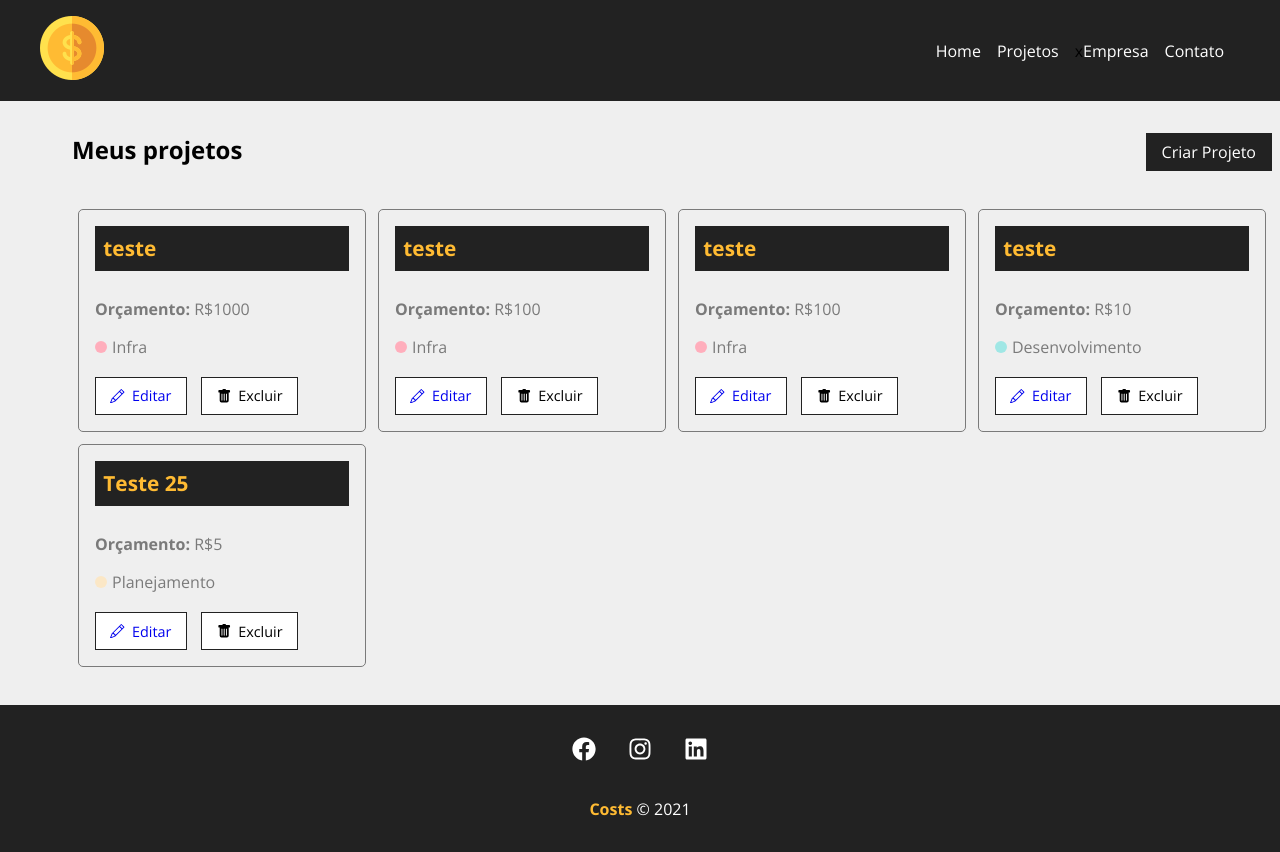
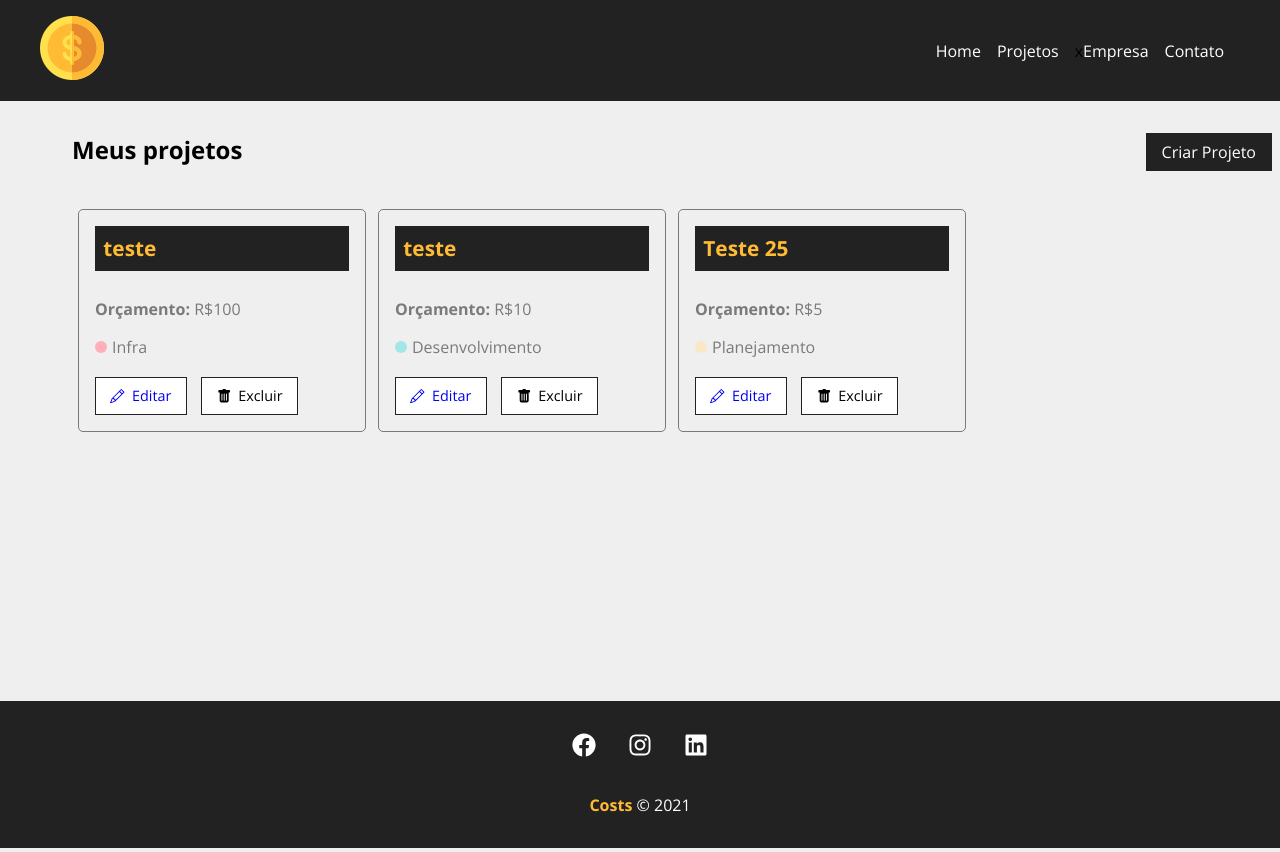
Before and after one commit to patricia-diasr/costs, a React (Create React App) app: page /projects in a window 1280 px wide. Shown: the top 852 px of the page. Built offline with nearby package versions, Linux system fonts and the light colour scheme; data requests are answered from the project's data file.

Commit message:
Removendo projetos

```diff
--- a/db.json
+++ b/db.json
@@ -1,27 +1,5 @@
 {
   "projects": [
-    {
-      "id": "bd93",
-      "name": "teste",
-      "budget": "1000",
-      "category": {
-        "id": "1",
-        "name": "Infra"
-      },
-      "cost": 0,
-      "services": []
-    },
-    {
-      "id": "1031",
-      "name": "teste",
-      "budget": "100",
-      "category": {
-        "id": "1",
-        "name": "Infra"
-      },
-      "cost": 0,
-      "services": []
-    },
     {
       "id": "57ac",
       "name": "teste",
--- a/src/components/pages/Projects.js
+++ b/src/components/pages/Projects.js
@@ -11,6 +11,7 @@
 function Projects () {
     const [projects, setProjects] = useState([]);
     const [removeLoading, setRemoveLoading] = useState(false);
+    const [projectMessage, setProjectMessage] = useState('');
 
     useEffect( () => {
         setTimeout(()=> {
@@ -37,6 +38,21 @@
         message = location.state.message;
     }
 
+    function removeProject(id) {
+        fetch(`http://localhost:5000/projects/${id}`, {
+            method: "DELETE",
+            headers: {
+                "Content-type": "application/json"
+            }
+        })
+        .then( resp => resp.json() )
+        .then ( data => {
+            setProjects(projects.filter((project) => project.id !== id ));
+            setProjectMessage('Projeto removido com sucesso!');
+        } )
+        .catch( err => console.log(err) );
+    }
+
     return (
         <section className={styles.project_container}>
             <div className={styles.title_container}>
@@ -44,6 +60,7 @@
                 <LinkButton to='/newProject' text='Criar Projeto'/>
             </div>
             { message && <Message msg={message} type="success"></Message> }
+            { projectMessage && <Message msg={projectMessage} type="success"></Message> }
             <Container customClass="start">
                 {projects.length > 0 &&
                     projects.map((project) => (
@@ -53,6 +70,7 @@
                             budget={project.budget}
                             category={project.category.name}
                             key={project.id}
+                            handleRemove={removeProject}
                         />
                     ))
                 }
--- a/src/components/project/ProjectCard.js
+++ b/src/components/project/ProjectCard.js
@@ -4,6 +4,11 @@
 import { BsPencil, BsFillTrashFill } from 'react-icons/bs';
 
 function ProjectCard({id, name, budget, category, handleRemove}) {
+    const remove = (e) => {
+        e.preventDefault();
+        handleRemove(id);
+    }
+
     return (
         <div className={styles.project_card}>
             <h4>{name}</h4>
@@ -17,7 +22,7 @@
                 <Link to="/">
                     <BsPencil /> Editar
                 </Link>
-                <button>
+                <button onClick={remove}>
                     <BsFillTrashFill /> Excluir
                 </button>
             </div>
```
